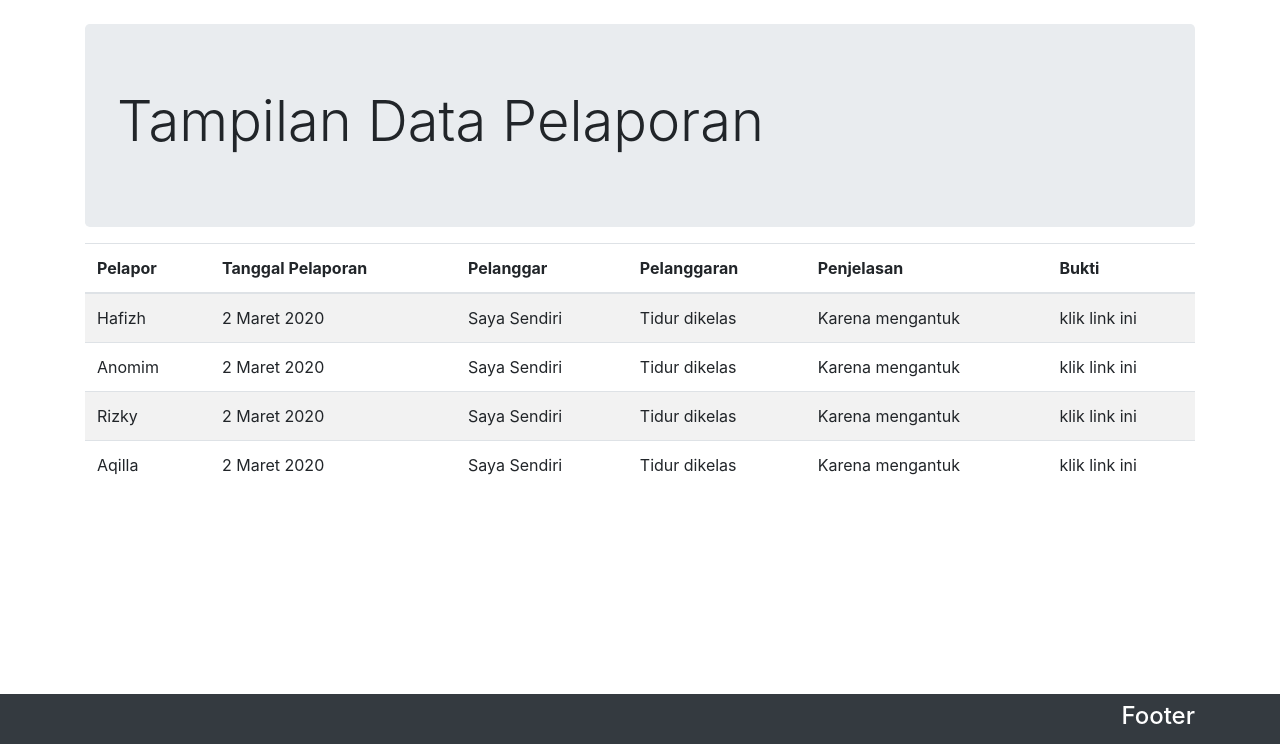
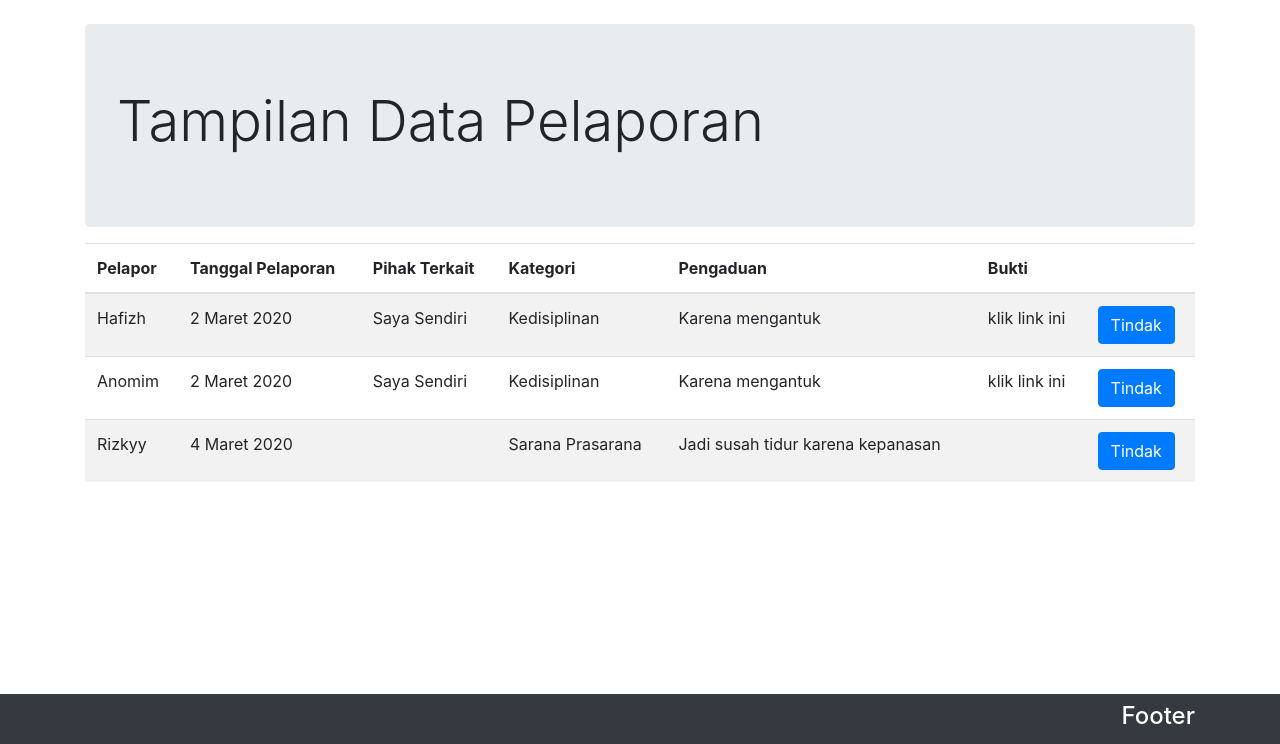
Before and after one commit to Hzalkarim/whistleblowing-system-cs4, a PHP site: page /index.php?view=admin in a window 1280 px wide. Shown: the part 56-800 px from the top of the page. Run offline with PHP 8.4, Linux system fonts and the light colour scheme.

Commit message:
Changed table structure

```diff
--- a/page/admin.php
+++ b/page/admin.php
@@ -1,9 +1,8 @@
 <?php
     $data = Array(
-        "Hafizh;2 Maret 2020;Saya Sendiri;Tidur dikelas;Karena mengantuk;klik link ini",
-        "Anomim;2 Maret 2020;Saya Sendiri;Tidur dikelas;Karena mengantuk;klik link ini",
-        "Rizky;2 Maret 2020;Saya Sendiri;Tidur dikelas;Karena mengantuk;klik link ini",
-        "Aqilla;2 Maret 2020;Saya Sendiri;Tidur dikelas;Karena mengantuk;klik link ini"
+        "Hafizh;2 Maret 2020;Saya Sendiri;Kedisiplinan;Karena mengantuk;klik link ini",
+        "Anomim;2 Maret 2020;Saya Sendiri;Kedisiplinan;Karena mengantuk;klik link ini",
+        "Rizkyy;4 Maret 2020;;Sarana Prasarana;Jadi susah tidur karena kepanasan;"
     );
 ?>
 
@@ -20,10 +19,11 @@
                 <tr>
                     <th>Pelapor</th>
                     <th>Tanggal Pelaporan</th>
-                    <th>Pelanggar</th>
-                    <th>Pelanggaran</th>
-                    <th>Penjelasan</th>
+                    <th>Pihak Terkait</th>
+                    <th>Kategori</th>
+                    <th>Pengaduan</th>
                     <th>Bukti</th>
+                    <th></th>
                 </tr>
             </thead>
             <tbody>
@@ -32,6 +32,7 @@
                 <?php foreach(explode(';', $str) as $d):?>
                     <td><?php echo $d?></td>
                 <?php endforeach?>
+                    <td><button class="btn btn-primary">Tindak</button> </td>
                 </tr>
             <?php endforeach?>
             </tbody>
```
